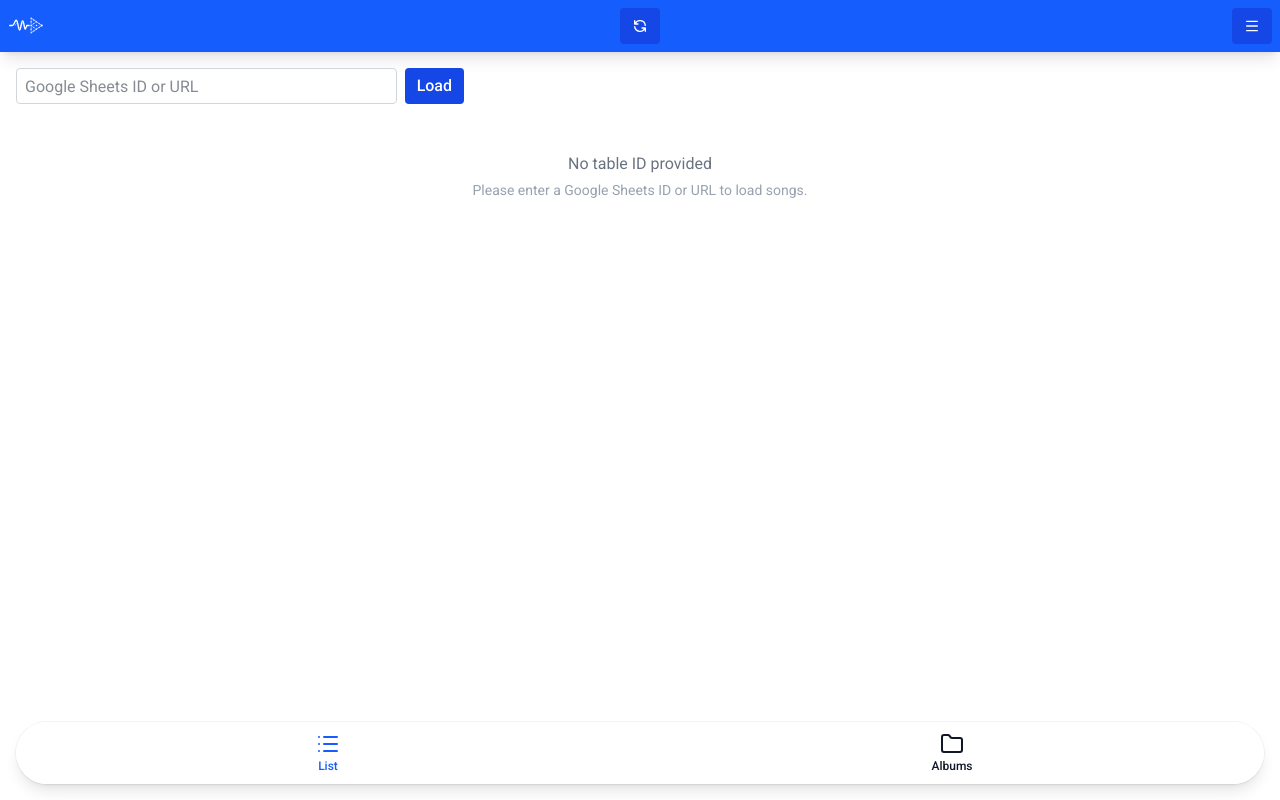
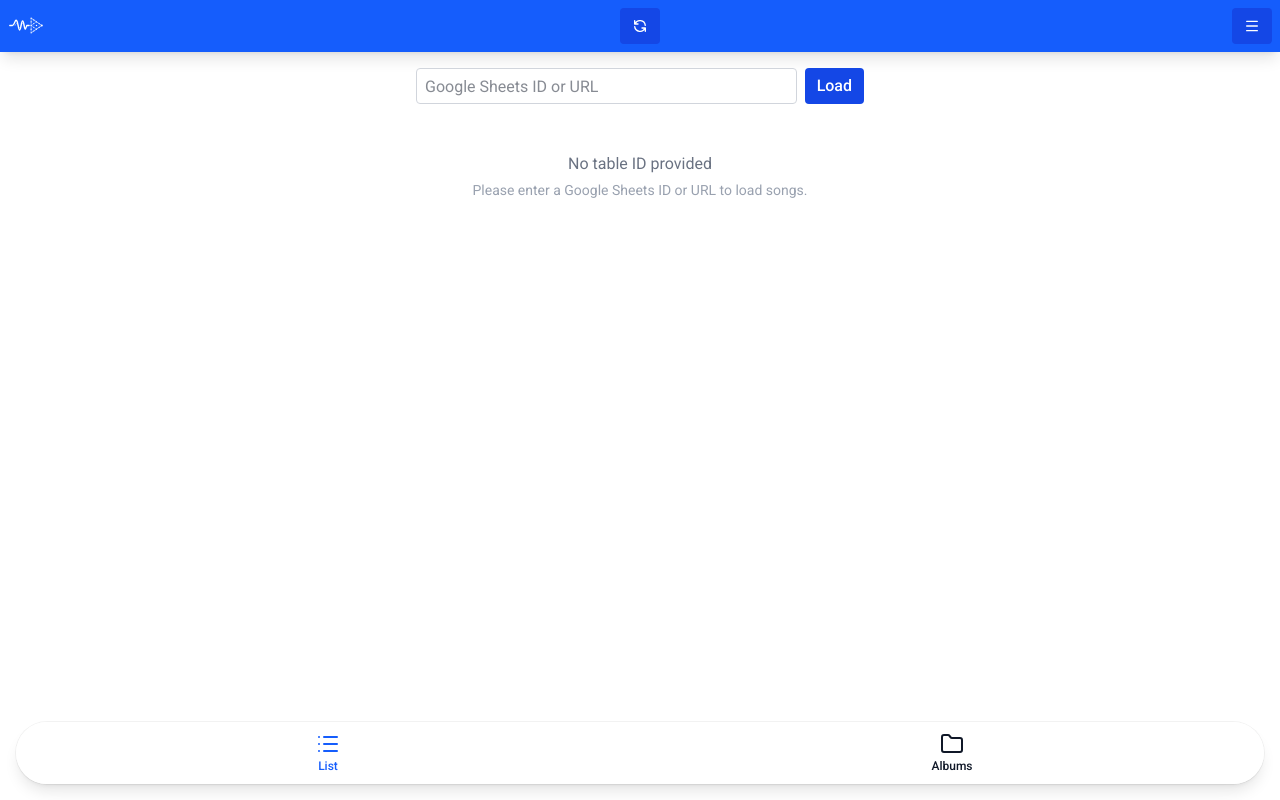
Before and after one commit to peteichuk/band-rehearsal-helper, a React (Vite) app: page /#/ in a window 1280 px wide. Built offline with nearby package versions, Linux system fonts and the light colour scheme; no server answers.

Commit message:
fix(DB): fix parsing table id from full URL

```diff
--- a/src/App.tsx
+++ b/src/App.tsx
@@ -28,6 +28,7 @@ import { useDarkMode } from '@/hooks/useDarkMode';
 import { useWakeLock } from '@/hooks/useWakeLock';
 import { useGoogleAuth } from '@/hooks/useGoogleAuth';
 import { useEditAccess } from '@/hooks/useEditAccess';
+import { extractSheetId } from '@/lib/google/sheetId';
 import { useSheetTitle } from '@/hooks/useSheetTitle';
 import { appendSong, updateSong } from '@/lib/google/sheetsWrite';
 import { useEffectivePinsSet } from '@/hooks/useEffectivePins';
@@ -108,7 +109,7 @@ function RootLayout() {
   const setTableId = (next: string) => {
     setSearchParams(prev => {
       const merged = new URLSearchParams(prev);
-      merged.set('tableId', next);
+      merged.set('tableId', extractSheetId(next));
       return merged;
     });
   };
--- /dev/null
+++ b/src/lib/google/sheetId.ts
@@ -0,0 +1,8 @@
+// Accepts either a bare Spreadsheet ID or a full Google Sheets URL
+// (e.g. https://docs.google.com/spreadsheets/d/<ID>/edit#gid=0) and
+// returns just the ID, so pasting a URL into the "ID or URL" input works.
+export function extractSheetId(input: string): string {
+  const trimmed = input.trim();
+  const match = trimmed.match(/\/spreadsheets\/d\/([a-zA-Z0-9-_]+)/);
+  return match ? match[1] : trimmed;
+}
--- a/src/pages/SongListPage.tsx
+++ b/src/pages/SongListPage.tsx
@@ -66,7 +66,7 @@ export function SongListPage() {
   if (!tableId) {
     return (
       <div className="p-4">
-        <div className="mb-4">
+        <div className="mb-4 flex justify-center">
           <TableIdPrompt initialValue="" onLoad={setTableId} />
         </div>
         <EmptyState
```
Also changed, not shown: 3 other files (tests, documents, lock files or other folders).
